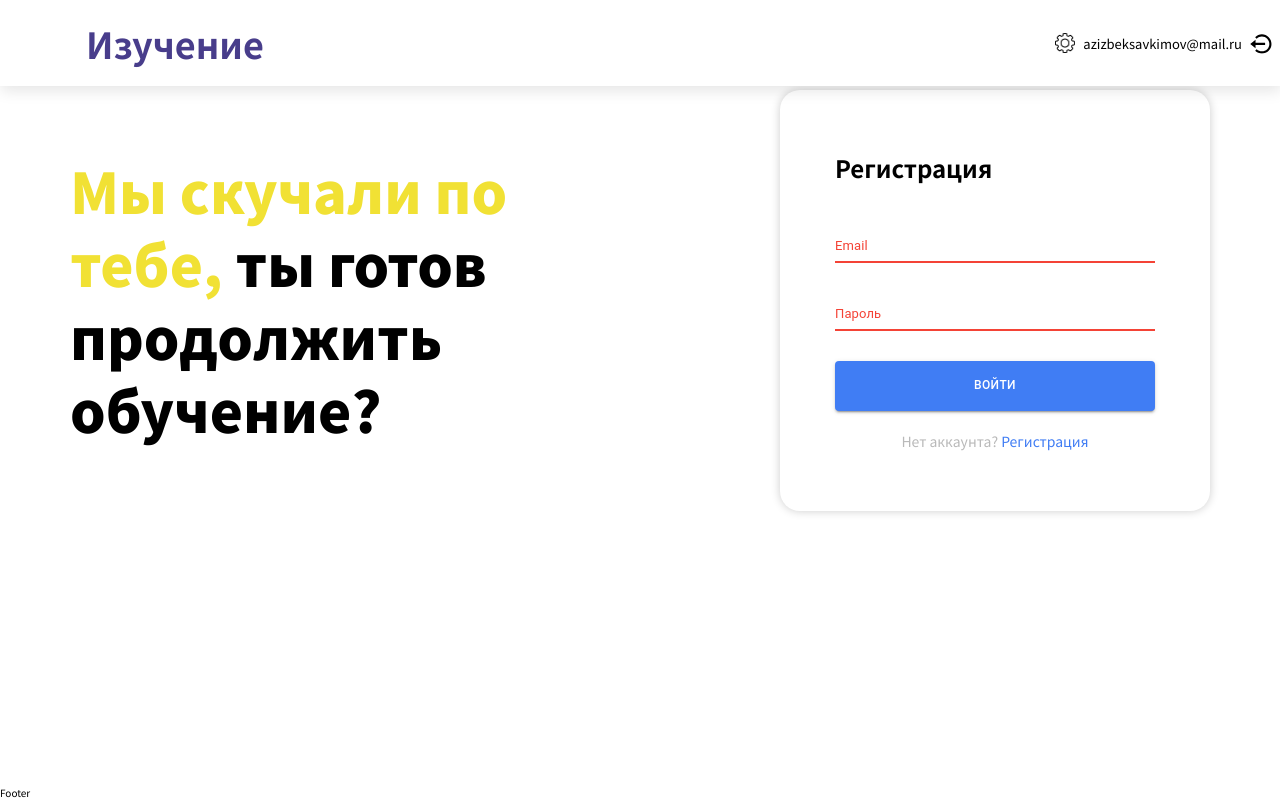
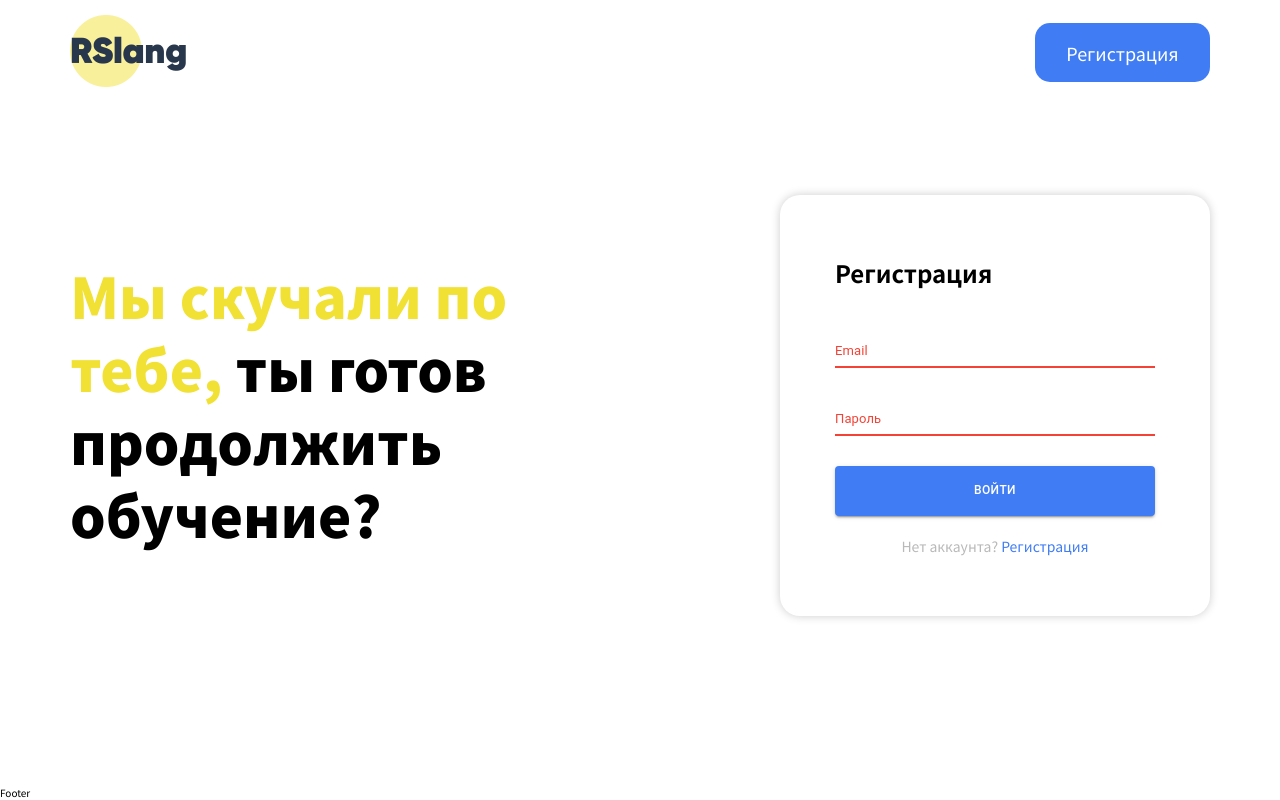
Before and after one commit to ShaxxKh/rslang, a React (Create React App) app in the folder client/: page /sign-in in a window 1280 px wide. Built offline with nearby package versions, Linux system fonts and the light colour scheme.

Commit message:
feat: header when user logged bag

```diff
--- a/client/src/components/MainLayout/index.jsx
+++ b/client/src/components/MainLayout/index.jsx
@@ -4,7 +4,7 @@ import AuthHeader from '../Header/AuthHeader/AuthHeader';
 import MainHeader from '../Header/MainHeader/MainHeader';
 
 export default function MainLayout({ children }) {
-  const [token, setToken] = useState('asd');
+  const [token, setToken] = useState('');
   return (
     <>
       <header>
```
